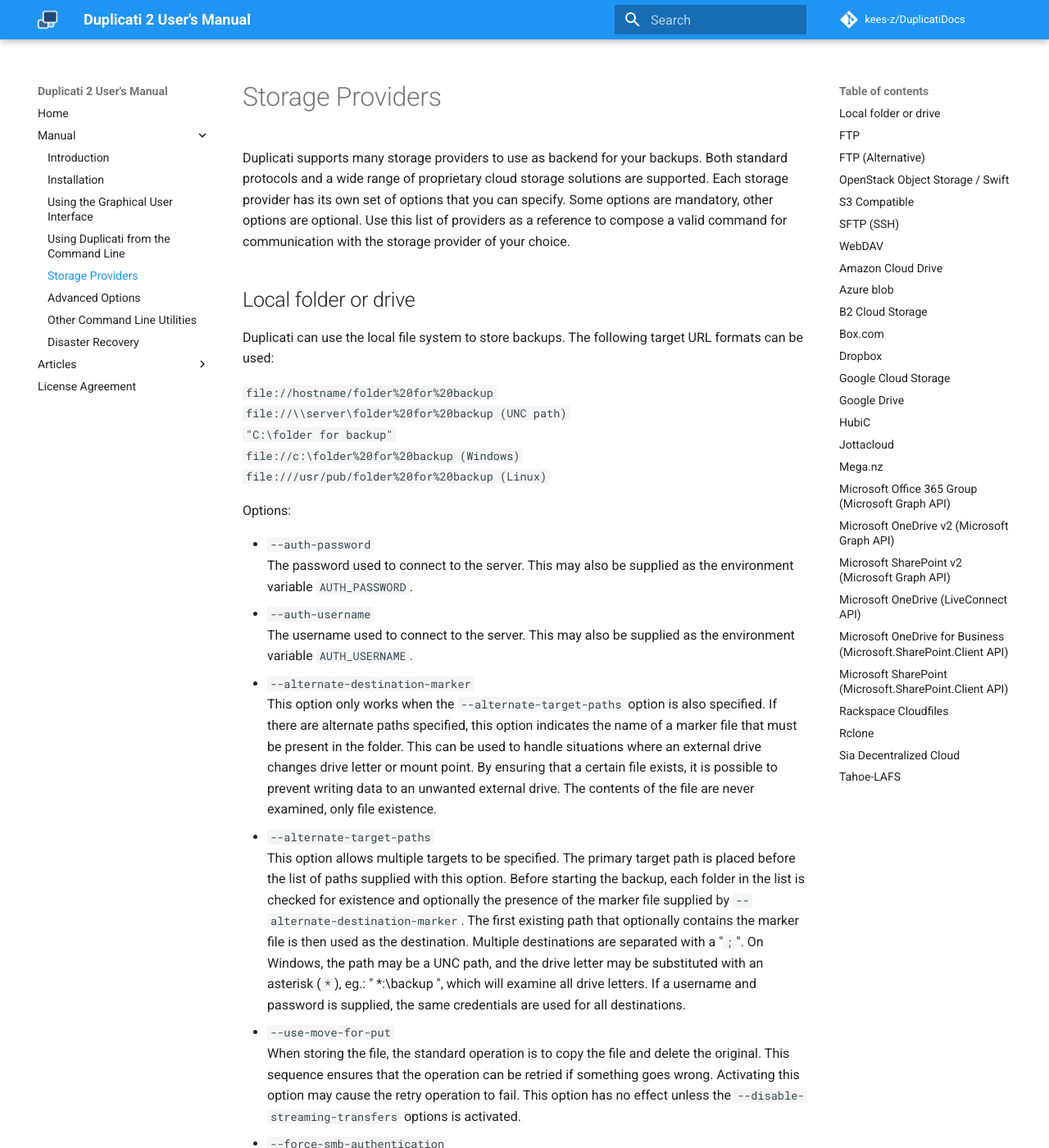
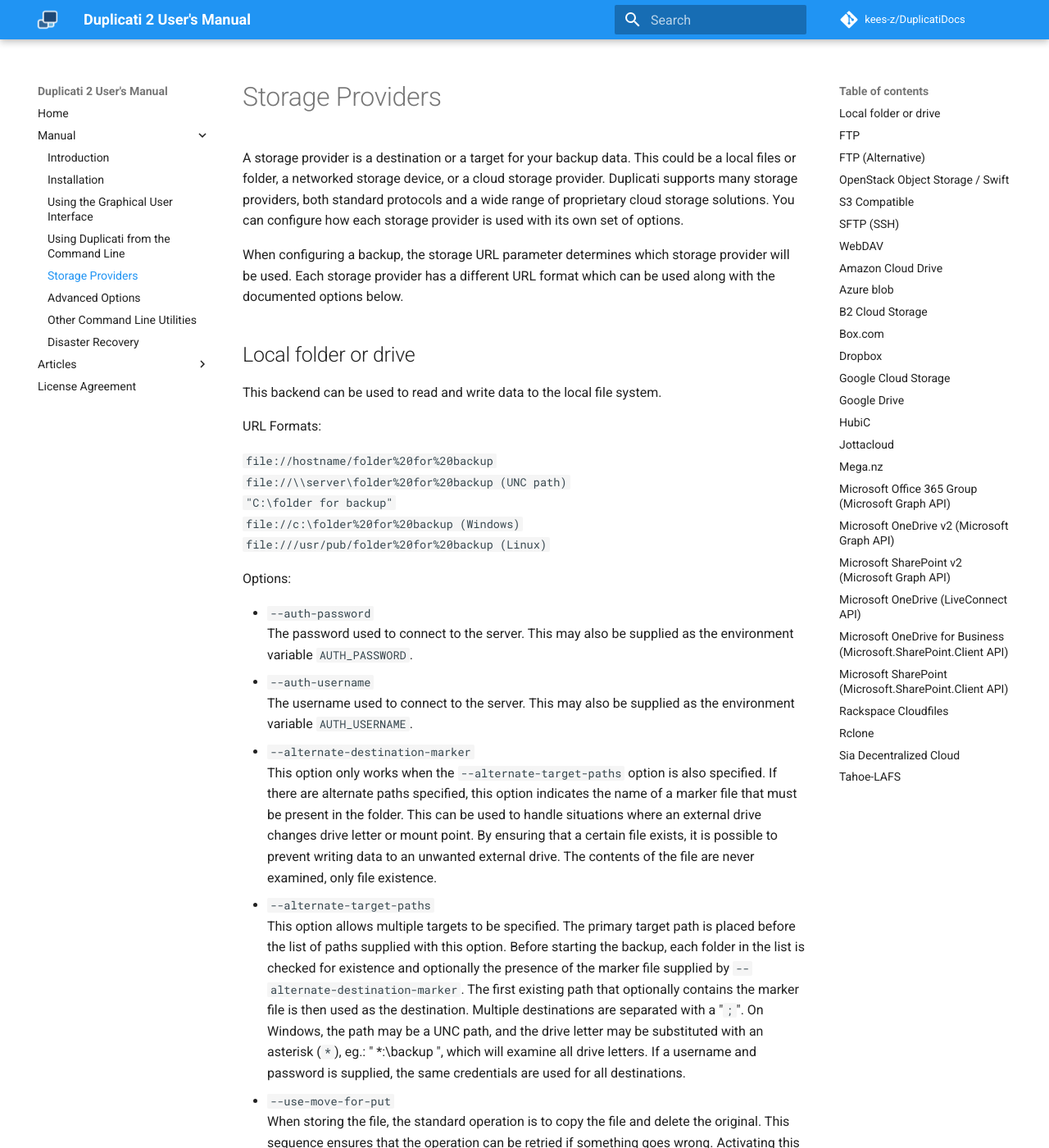
Before and after one commit to kees-z/DuplicatiDocs, an MkDocs documentation site: the page built from docs/05-storage-providers.md, in a window 1280 px wide and 1400 px high. Shown: the whole window at 82% size. Built offline with MkDocs 1.6.1 and Material for MkDocs 9.7.7, drawn with Linux system fonts in a browser that asks for light colours; comment, search, counter and statistics services are not loaded; old or Windows-style settings are respelled for this version of MkDocs; some of the changed text lies outside the part shown.

Commit message:
Simplify introduction and cleanup
Simplify the introduction paragraph to make it more understandable to users new to the product.
Initial work to make each storage provider section consistent.

```diff
--- a/docs/05-storage-providers.md
+++ b/docs/05-storage-providers.md
@@ -1,10 +1,12 @@
+A storage provider is a destination or a target for your backup data. This could be a local files or folder, a networked storage device, or a cloud storage provider. Duplicati supports many storage providers, both standard protocols and a wide range of proprietary cloud storage solutions. You can configure how each storage provider is used with its own set of options.
 
-
-Duplicati supports many storage providers to use as backend for your backups. Both standard protocols and a wide range of proprietary cloud storage solutions are supported. Each storage provider has its own set of options that you can specify. Some options are mandatory, other options are optional. Use this list of providers as a reference to compose a valid command for communication with the storage provider of your choice.
+When configuring a backup, the storage URL parameter determines which storage provider will be used.  Each storage provider has a different URL format which can be used along with the documented options below.
 
 ## Local folder or drive
 
-Duplicati can use the local file system to store backups. The following target URL formats can be used:
+This backend can be used to read and write data to the local file system.
+
+URL Formats:
 
 `file://hostname/folder%20for%20backup`
 `file://\\server\folder%20for%20backup (UNC path)`
@@ -29,7 +31,9 @@ If this option is set, any existing authentication against the remote share is d
 
 ## FTP
 
-Duplicati can use FTP servers to store backups. The following target URL formats can be used:
+This provider uses FTP servers to store backups.
+
+URL Formats:
 
 `ftp://hostname/folder`
 
@@ -50,15 +54,14 @@ To protect against network failures, every upload will be attempted verified. Us
 
 ## FTP (Alternative)
 
-This backend can read and write data to an FTP based backend using an alternative FTP client. Allowed formats are
+This backend can read and write data to an FTP based backend using an alternative FTP client.
+
+URL Formats:
 
 `aftp://hostname/folder`
-
-or
-
 `aftp://username:password@hostname/folder`
 
-upported options:
+Options:
 
 * `--auth-password (Password)`
 Supplies the password used to connect to the server
```
